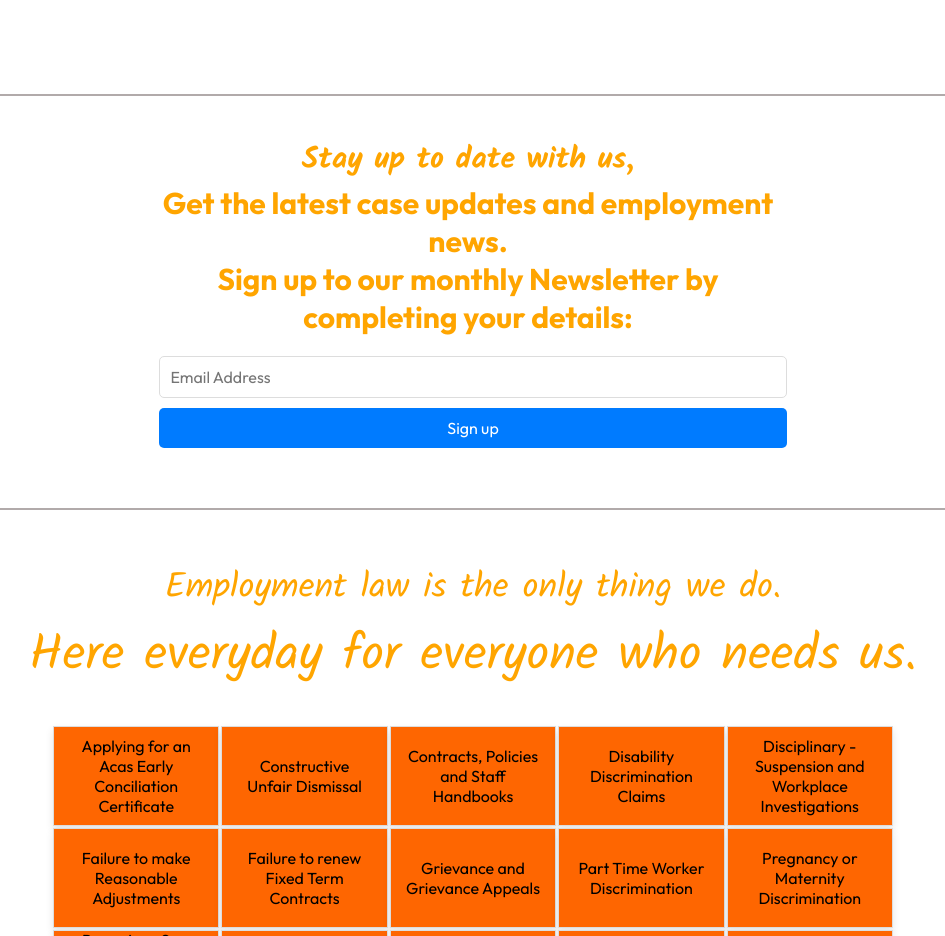
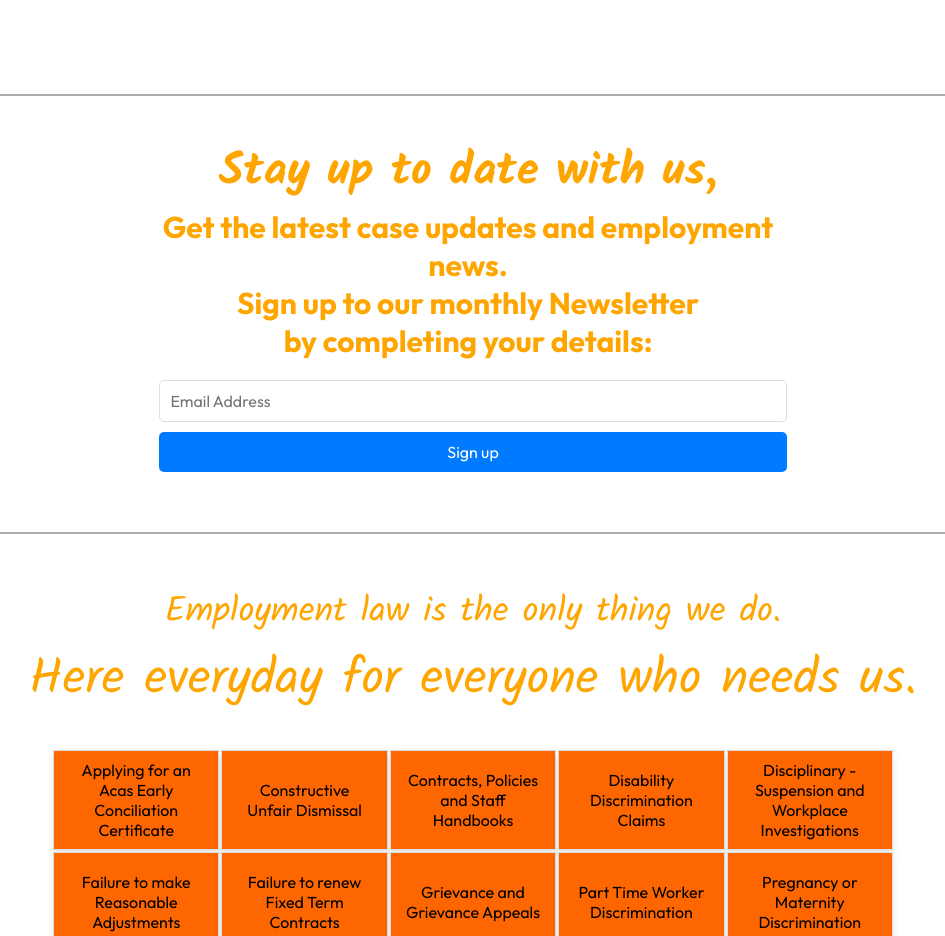
Before and after one commit to SabbirHossainRuet/myet-project, a React (Vite) app in the folder frontend/: page / in a window 1280 px wide. Shown: the part 4680-5616 px from the top of the page, without its empty margins (167-1112 px from the left). Built offline with nearby package versions, Linux system fonts and the light colour scheme.

Commit message:
Update 10 31.08.24 home

```diff
--- a/frontend/src/assets/assets.js
+++ b/frontend/src/assets/assets.js
@@ -93,7 +93,7 @@ export const services = [
         _id: "3",
         name: "Option 3",
         price: 0,
-        text: "Dismissal Paperwork Review and Next Steps",
+        text: "Dismissal Paperwork Review \nand Next Steps",
         description: "If you've facing dismissal or recently been dismissed, we'll review your dismissal letters to recommend the best steps you can take."
     },
     {
@@ -114,7 +114,7 @@ export const services = [
         _id: "6",
         name: "Option 6",
         price: 299,
-        text: "We offer 3 x 1 hour Coaching Support Service",
+        text: "We offer 3 x 1 hour \nCoaching Support Service",
         description: "Helping you write your ET1 Form/Particulars of Claim or providing you with help to run your own Tribunal Claim, with our expert Coaching Support Service."
     },
     {
--- a/frontend/src/components/Newsletter/Newsletter.css
+++ b/frontend/src/components/Newsletter/Newsletter.css
@@ -36,7 +36,7 @@
 
 .alt {
     color: orange;
-    font-size: 30px;
+    font-size: 45px;
     text-align: center;
     font-family: "Kalam";
 }
--- a/frontend/src/components/Newsletter/Newsletter.jsx
+++ b/frontend/src/components/Newsletter/Newsletter.jsx
@@ -40,7 +40,7 @@ const NewsLetter = () => {
             <div className="news-container">
                 <div className="left">
                     <h2 className="alt">Stay up to date with us,</h2>
-                    <h2 className="alt2">Get the latest case updates and employment news.  <br />Sign up to our monthly Newsletter by completing your details:</h2>
+                    <h2 className="alt2">Get the latest case updates and employment news.  <br />Sign up to our monthly Newsletter <br />by completing your details:</h2>
                     {/* <p style={{ textAlign: "center" }}>
                         Stay up to date with us, and how we're supporting UK workers to resolve their employment disputes.
                     </p> */}
```
